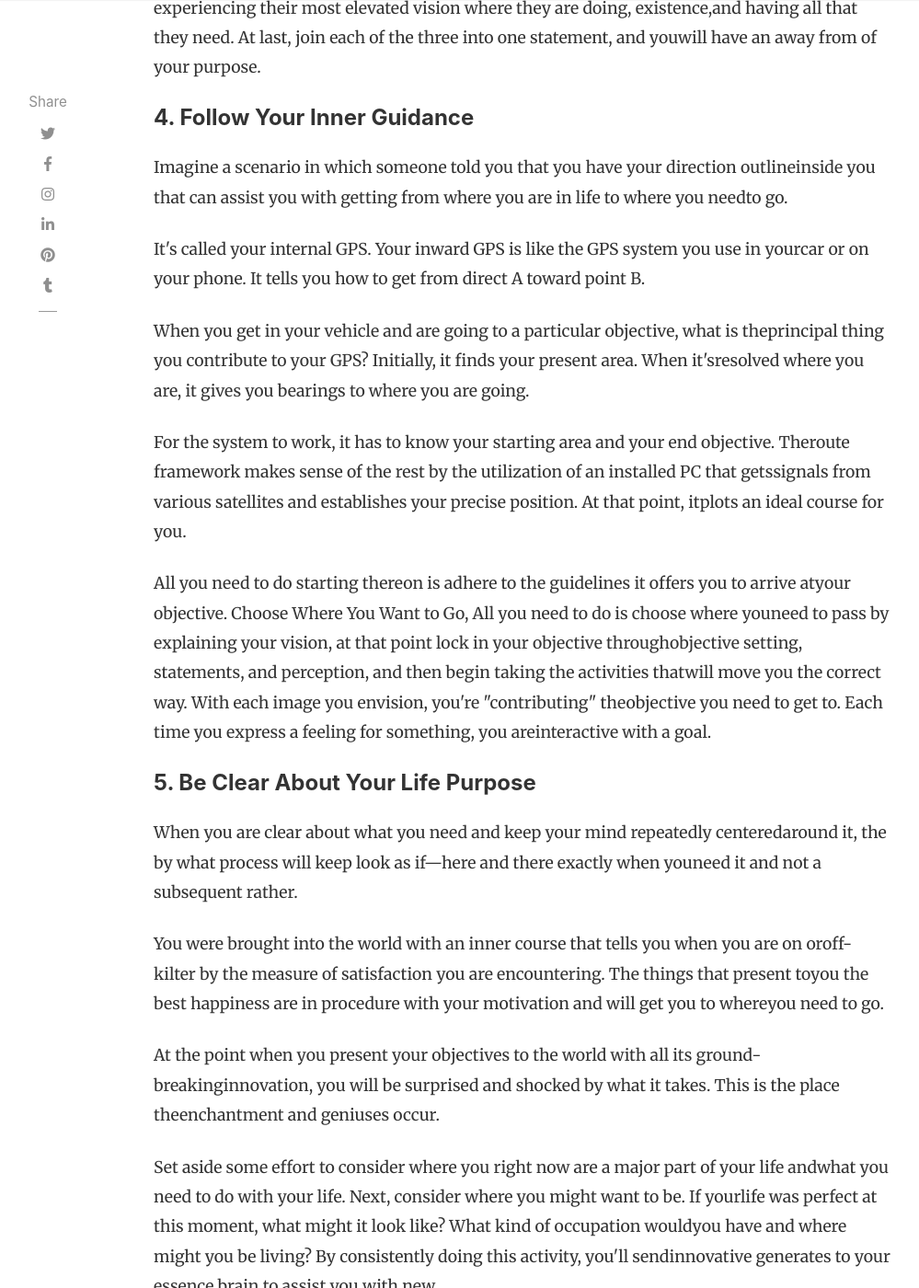
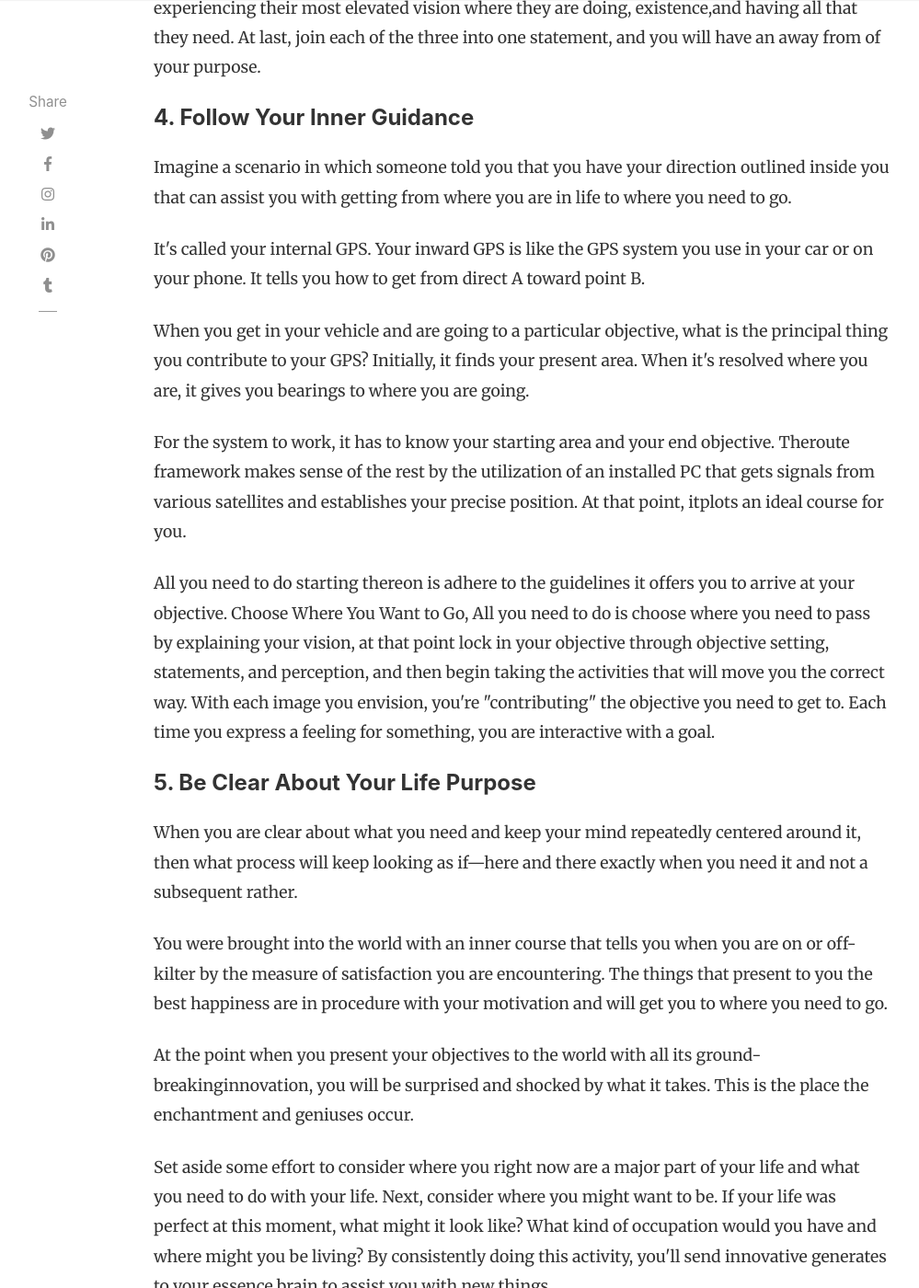
Before and after one commit to cleverberry/mypowermypurpose, a Jekyll site: the page built from _posts/2020-09-08-10-tips-to-find-your-purpose.md, in a window 1280 px wide and 1400 px high, scrolled down 2254 px. Shown: the whole window at 92% size, without its empty margins (118-1117 px from the left). Built offline with Jekyll 4.4.1, drawn with Linux system fonts in a browser that asks for light colours; nearby versions of some CDN libraries; some of the changed text lies outside the part shown.

Commit message:
Fix article spacing

```diff
--- a/_posts/2020-09-08-10-tips-to-find-your-purpose.md
+++ b/_posts/2020-09-08-10-tips-to-find-your-purpose.md
@@ -9,54 +9,54 @@ hidden: false
 tags: [life, nourishment]
 ---
 
-<p>After working within surplus of a million people everywhere on over the world, you havecome to accept that every one of us is brought into the world with an interesting lifepurpose. </p>
+<p>After working within a surplus of a million people everywhere on over the world, you've come to accept that every one of us is brought into the world with an interesting life purpose. </p>
 
-<p>Recognizing, knowing, and respecting this purpose is maybe the most significant moveproductive individuals make. They set aside the effort to understand what they're here todo – and then they pursue after that with passion and interest. </p>
+<p>Recognizing, knowing, and respecting this purpose is maybe the most significant move productive individuals make. They set aside the effort to understand what they're here to do – and then they pursue after that with passion and interest. </p>
 
-<P>For a few of us, our motivation and interest in life is obvious and clear. We're broughtinto the world with a lot of gifts and through hardworking practice, we form our abilitiesinto skills.</P>
+<P>For a few of us, our motivation and interest in life is obvious and clear. Were brought into the world with a lot of gifts and through hard working practice, we form our abilities and skills.</P>
 
-<p>For certain individuals, however, it's not as simple to distinguish an interest. You mayeven have asked yourself at some point, "What should I do with my life?" "What is mypassion?" or "What is my life reason."</p>
+<p>For certain individuals, however, it's not as simple to distinguish an interest. You may even have asked yourself at some point, "What should I do with my life?" "What is my passion?" or "What is my life reason."</p>
 
-<p>On the other hand, you may appreciate what you do, yet on a more thoughtfulinvestigation, find that you're enthusiastic about something through and through uniqueconcerning what you do.</p>
+<p>On the other hand, you may appreciate what you do, yet on a more thoughtful investigation, find that you're enthusiastic about something through and through unique concerning what you do.</p>
 
 <h4>1. Investigate the Things You Love To Do and What Comes Easy to You </h4>
-<p>We are brought into the world with a thoughtful and important reason that we need tofind. Your motivation isn't something you have to makeup; it's now there. You need totell it to make the presence you need.</p>
+<p>We are brought into the world with a thoughtful and important reason that we need to find. Your motivation isn't something you have to makeup; it's now there. You need to tell it to make the presence you need.</p>
 
 <h4>2. Ask Yourself What Abilities You Enjoy Expressing the Greatest in the World </h4>
-<p>Ask yourself, What are two characteristics I most appreciate communicating on theearth? Mine is love and pleasure. Furthermore, ask yourself, What are two differentways I most appreciate communicating these characteristics? Mine are inspiring andengaging individuals. </p>
+<p>Ask yourself, What are two characteristics I most appreciate communicating on the earth? Mine is love and pleasure. Furthermore, ask yourself, What are two different ways I most appreciate communicating these characteristics? Mine are inspiring and engaging individuals. </p>
 
 <h4>3. Make a Life Purpose Statement </h4>
-<p>Take a couple of seconds and compose a description of what the world would look likeon the possibility that it was working completely as per you. In your ideal world,everyone is experiencing their most elevated vision where they are doing, existence,and having all that they need. At last, join each of the three into one statement, and youwill have an away from of your purpose.</p>
+<p>Take a couple of seconds and compose a description of what the world would look like on the possibility that it was working completely as per you. In your ideal world,everyone is experiencing their most elevated vision where they are doing, existence,and having all that they need. At last, join each of the three into one statement, and you will have an away from of your purpose.</p>
 
 <h4>4. Follow Your Inner Guidance</h4>
-<p>Imagine a scenario in which someone told you that you have your direction outlineinside you that can assist you with getting from where you are in life to where you needto go. </p>
-<p>It's called your internal GPS. Your inward GPS is like the GPS system you use in yourcar or on your phone. It tells you how to get from direct A toward point B.</p>
-<p>When you get in your vehicle and are going to a particular objective, what is theprincipal thing you contribute to your GPS? Initially, it finds your present area. When it'sresolved where you are, it gives you bearings to where you are going. </p>
-<p>For the system to work, it has to know your starting area and your end objective. Theroute framework makes sense of the rest by the utilization of an installed PC that getssignals from various satellites and establishes your precise position. At that point, itplots an ideal course for you. </p>
-<p>All you need to do starting thereon is adhere to the guidelines it offers you to arrive atyour objective. Choose Where You Want to Go, All you need to do is choose where youneed to pass by explaining your vision, at that point lock in your objective throughobjective setting, statements, and perception, and then begin taking the activities thatwill move you the correct way. With each image you envision, you're "contributing" theobjective you need to get to. Each time you express a feeling for something, you areinteractive with a goal.</p>
+<p>Imagine a scenario in which someone told you that you have your direction outlined inside you that can assist you with getting from where you are in life to where you need to go. </p>
+<p>It's called your internal GPS. Your inward GPS is like the GPS system you use in your car or on your phone. It tells you how to get from direct A toward point B.</p>
+<p>When you get in your vehicle and are going to a particular objective, what is the principal thing you contribute to your GPS? Initially, it finds your present area. When it's resolved where you are, it gives you bearings to where you are going. </p>
+<p>For the system to work, it has to know your starting area and your end objective. Theroute framework makes sense of the rest by the utilization of an installed PC that gets signals from various satellites and establishes your precise position. At that point, itplots an ideal course for you. </p>
+<p>All you need to do starting thereon is adhere to the guidelines it offers you to arrive at your objective. Choose Where You Want to Go, All you need to do is choose where you need to pass by explaining your vision, at that point lock in your objective through objective setting, statements, and perception, and then begin taking the activities that will move you the correct way. With each image you envision, you're "contributing" the objective you need to get to. Each time you express a feeling for something, you are interactive with a goal.</p>
 
 <h4>5. Be Clear About Your Life Purpose </h4>
-<p>When you are clear about what you need and keep your mind repeatedly centeredaround it, the by what process will keep look as if—here and there exactly when youneed it and not a subsequent rather. </p>
-<p>You were brought into the world with an inner course that tells you when you are on oroff-kilter by the measure of satisfaction you are encountering. The things that present toyou the best happiness are in procedure with your motivation and will get you to whereyou need to go. </p>
-<p>At the point when you present your objectives to the world with all its ground-breakinginnovation, you will be surprised and shocked by what it takes. This is the place theenchantment and geniuses occur. </p>
-<p>Set aside some effort to consider where you right now are a major part of your life andwhat you need to do with your life. Next, consider where you might want to be. If yourlife was perfect at this moment, what might it look like? What kind of occupation wouldyou have and where might you be living? By consistently doing this activity, you'll sendinnovative generates to your essence brain to assist you with new.</p>
+<p>When you are clear about what you need and keep your mind repeatedly centered around it, then what process will keep looking as if—here and there exactly when you need it and not a subsequent rather. </p>
+<p>You were brought into the world with an inner course that tells you when you are on or off-kilter by the measure of satisfaction you are encountering. The things that present to you the best happiness are in procedure with your motivation and will get you to where you need to go. </p>
+<p>At the point when you present your objectives to the world with all its ground-breakinginnovation, you will be surprised and shocked by what it takes. This is the place the enchantment and geniuses occur. </p>
+<p>Set aside some effort to consider where you right now are a major part of your life and what you need to do with your life. Next, consider where you might want to be. If your life was perfect at this moment, what might it look like? What kind of occupation would you have and where might you be living? By consistently doing this activity, you'll send innovative generates to your essence brain to assist you with new things.</p>
 
 <h4>6. Consider The Times You've Experienced the Greatest Joy In Your Life </h4>
-<p>Another method you can use to assist you with personal motivation is to direct anenjoyment study. Just put aside around 30 minutes and make a rundown of the seemingassembly of times you've felt the best enjoyment in your life.</p>
+<p>Another method you can use to assist you with personal motivation is to direct an enjoyment study. Just put aside around 30 minutes and make a rundown of the seeming assembly of times you've felt the best enjoyment in your life.</p>
 
 <h4>7. Adjust Your Goals To Your Life Purpose and Passions </h4>
-<p>We're skilled with a lot of gifts and interests that mention to us what we should do.When you realize what your life entity is, arrange the entireness of your training aroundit. All that you do have to be a statement of your motivation. If an action or objectivedoesn't fit that recipe, don't take a shot at it.</p>
+<p>We're skilled with a lot of gifts and interests that mention to us what we should do.When you realize what your life entity is, arrange the entireness of your training around it. All that you do has to be a statement of your motivation. If an action or object doesn't fit that recipe, don't take a shot at it.</p>
 <p>Lining up with your motivation is most basic when important accomplished purposes.Regarding individual objectives, you have greater adaptability. </p>
-<p>If you need to figure out how to paint or water ski, feel free to do as such. On the offchance that you will probably get fit and get in shape, push forward with certainty.Sustaining yourself privately, truly, and intensely will make you more inspired, rough,and inspired to live your motivation on the professional front.</p>
-<p>However, don't overlook the signs that your activity or profession isn't directly for you.On the off chance that you fear Monday mornings and live for the ends of the week, itmight be an indication that it's an ideal opportunity to follow your heart and seek afterthe work you long to do.</p>
+<p>If you need to figure out how to paint or water ski, feel free to do as such. On the off chance that you will probably get fit and get in shape, push forward with certainty.Sustaining yourself privately, truly, and intensely will make you more inspired, rough,and inspired to live your motivation on the professional front.</p>
+<p>However, don't overlook the signs that your activity or profession isn't directly for you.On the off chance that you fear Monday mornings and live for the ends of the week, it might be an indication that it's an ideal opportunity to follow your heart and seek after the work you long to do.</p>
 
 <h4>8. Conduct  a Passion Test </h4>
-<p>Created by Chris and Janet Attwood, The Passion Test is a straightforward, yet ironic,measure. You start by filling in the clear multiple times for the complimentary speech:"When my life is ideal, I am ___." The word(s) you decide to fill in the clear should be anaction word.</p>
-<p>When you've made 15 explanations, you distinguish the best 5 decisions. To do this,you contrast articulations #1 and #2 with distinguishing which is generally significant.Take the winner of that examination and conclude whether it's pretty much significantthan articulation #3.</p>
-<p>At that point take the champ of that correlation, and conclude whether it's pretty muchsignificant  than   explanation   #4,   etc  until   you've   distinguished   the   interest  that  isgenerally important to you. Repeat the cycle with the staying 14 proclamations todistinguish your succeeding option. At that point repeat the cycle until you've pinpointedyour main 5 interests throughout everyday life. </p>
-<p>Next, make markers for every one of your best five interests, so you can take a ganderat your life and effectively tell whether you are experiencing that energy. When yourecognize what your interests are and how your life will look when you are living it, youcan make activity intends to transform your</p>
+<p>Created by Chris and Janet Attwood, The Passion Test is a straightforward, yet ironic,measure. You start by filling in the clear multiple times for the complimentary speech:"When my life is ideal, I am ___." The word(s) you decide to fill in the clear should be an action word.</p>
+<p>When you've made 15 explanations, you distinguish the best 5 decisions. To do this,you contrast articulations #1 and #2 with distinguishing which is generally significant.Take the winner of that examination and conclude whether it's pretty much significant than articulation #3.</p>
+<p>At that point take the champ of that correlation, and conclude whether it's pretty much significant  than   explanation   #4,   etc  until   you've   distinguished   the   interest  that  is generally important to you. Repeat the cycle with the staying 14 proclamations to distinguish your succeeding option. At that point repeat the cycle until you've pinpointed your main 5 interests throughout everyday life. </p>
+<p>Next, make markers for every one of your best five interests, so you can take a gander at your life and effectively tell whether you are experiencing that energy. When you recognize what your interests are and how your life will look when you are living it, you can make activity intended to transform your</p>
 
-<p>9. Set aside effort for yourself on Finding Purpose you have the powers to achievegreatness and create anything you want in life, but you must take action said by JackCanfield.</p>
+<p>9. Set aside effort for yourself on Finding Purpose you have the powers to achieve greatness and create anything you want in life, but you must take action said by JackCanfield.</p>
 <h4>10. learn toward Your True-Life Purpose </h4>
-<p>When you have increased better clearness about your purpose, you don't have toupgrade your life totally at the same time. Rather, simply incline toward it, a little bit at atime.</p>
-<p>Begin living your purpose somewhat more completely consistently, and focus on thecriticism you're accepting from others and regarding the outcomes you are creating, andbesides to how you are feeling.</p>
+<p>When you have increased better clearness about your purpose, you don't have to upgrade your life totally at the same time. Rather, simply incline toward it, a little bit at a time.</p>
+<p>Begin living your purpose somewhat more completely consistently, and focus on the criticism you're accepting from others and regarding the outcomes you are creating, and besides to how you are feeling.</p>
```
Also changed, not shown: _posts/2020-09-08-how-to-find-your-purpose.md (+8 -8 lines), _posts/2020-09-08-knowing-your-purpose.md (+5 -5 lines), _posts/2020-09-08-purpose-in-life.md (+2 -2 lines), _posts/2020-09-08-seeing-yourself-whole.md (+17 -17 lines), _posts/2020-09-08-what-is-your-why.md (+7 -8 lines).
